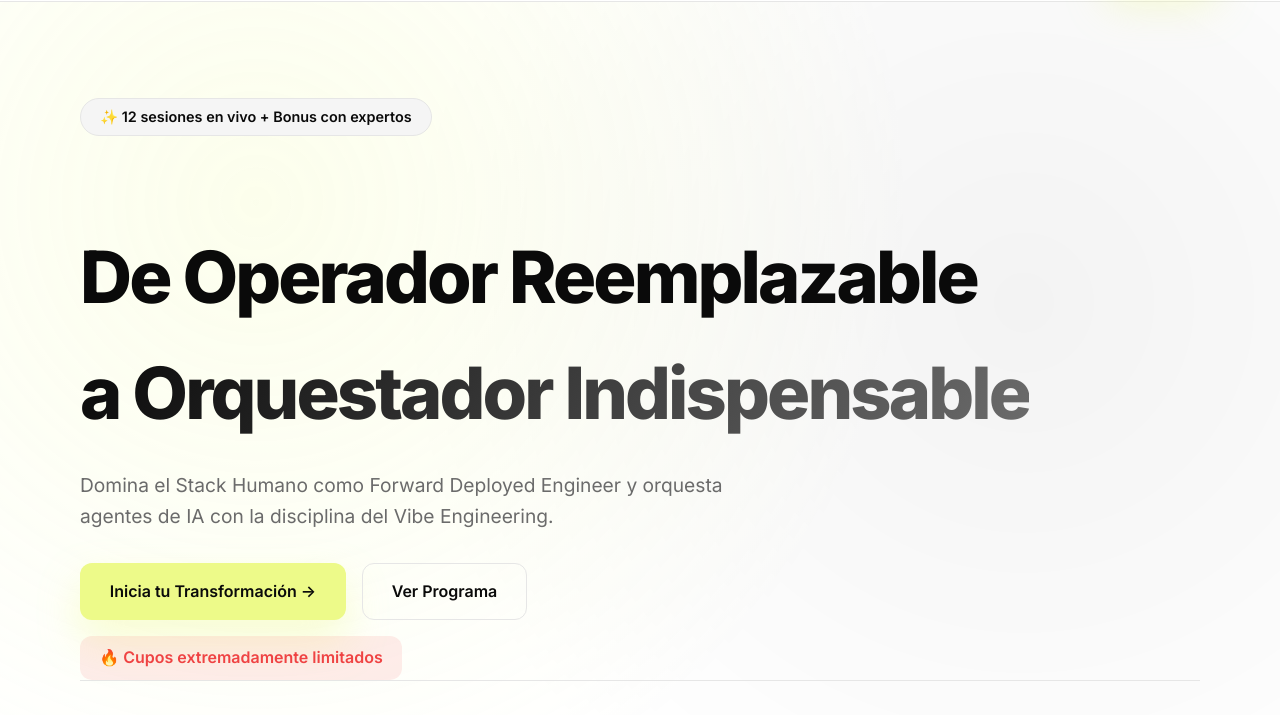
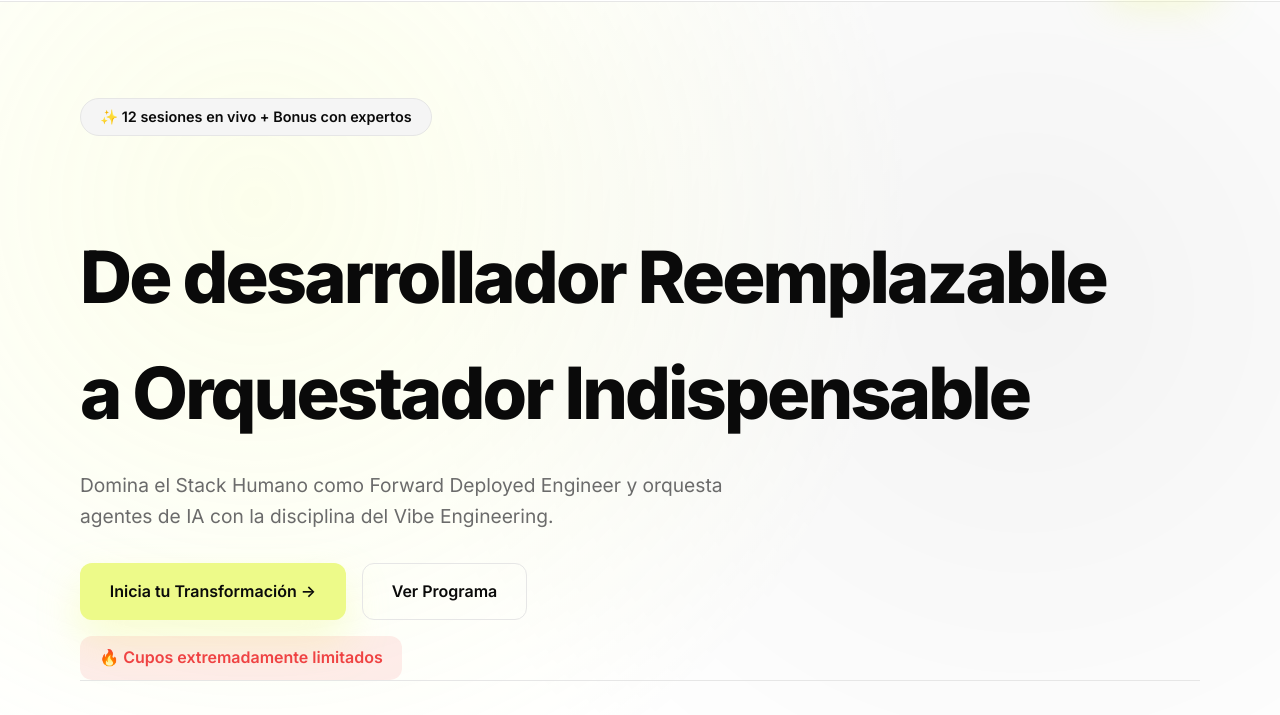
Before and after one commit to danilobrando/hcai, a website: page public/index.html in a window 1280 px wide. Shown: the part 85-800 px from the top of the page. Drawn offline with Linux system fonts and the light colour scheme.

Commit message:
De desarrollador Reemplazable a Orquestador Indispensable

```diff
--- a/public/index.html
+++ b/public/index.html
@@ -531,7 +531,7 @@
         <section class="hero">
             <div class="container">
                 <div class="badge">✨ 12 sesiones en vivo + Bonus con expertos</div>
-                <h1 class="hero-title">De Operador Reemplazable<br><span>a Orquestador Indispensable</span></h1>
+                <h1 class="hero-title">De desarrollador Reemplazable<br>a Orquestador Indispensable</h1>
                 <p class="hero-text">
                     Domina el Stack Humano como Forward Deployed Engineer y orquesta agentes de IA con la disciplina del Vibe Engineering.
                 </p>
```
